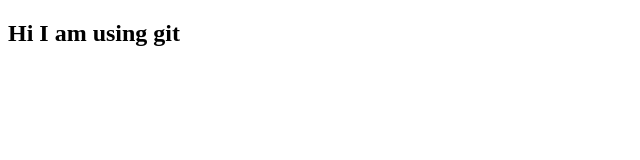
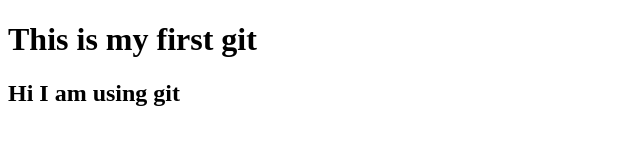
Before and after one commit to mdsaifulalambd/my-first-web, a plain HTML site: page index.html in a window 1280 px wide. Shown: the whole page, without its empty margins (0-640 px from the left). Drawn offline with Linux system fonts and the light colour scheme.

Commit message:
2nd code added

```diff
--- a/index.html
+++ b/index.html
@@ -6,6 +6,7 @@
     <title>Document</title>
 </head>
 <body>
+    <h1>This is my first git</h1>
     <h2>Hi I am using git</h2>
 </body>
 </html>
```
Also changed, not shown: 1 other file.
